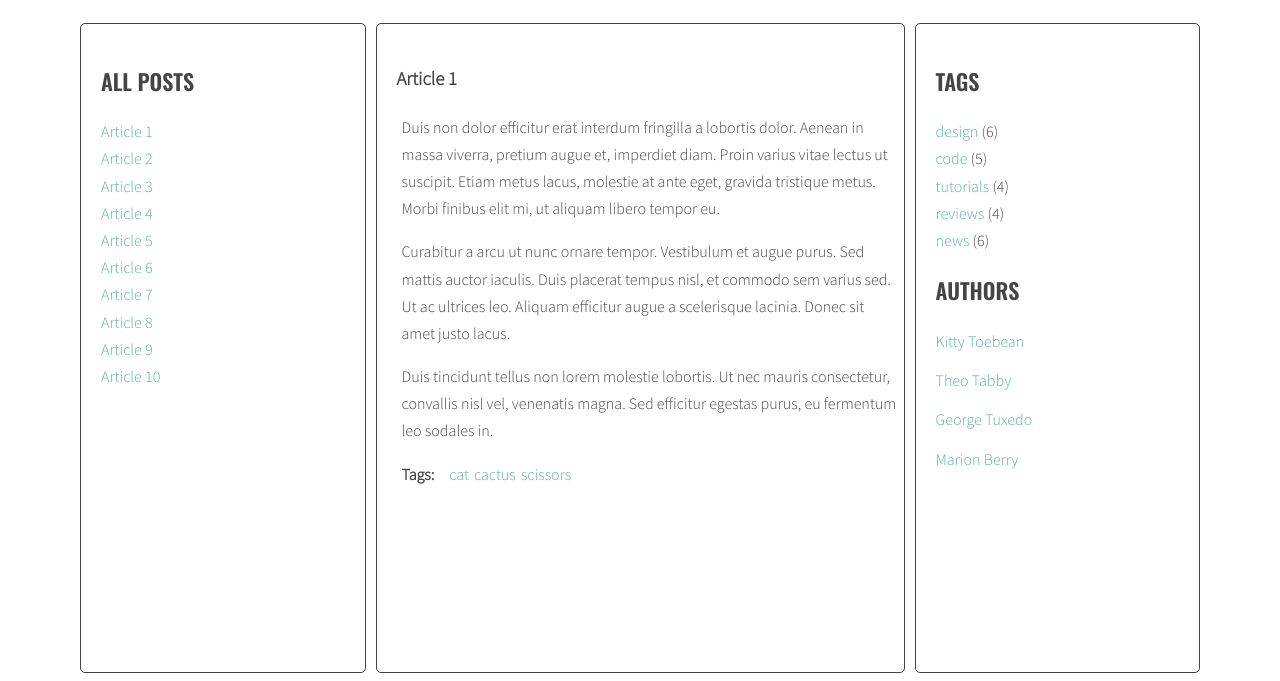
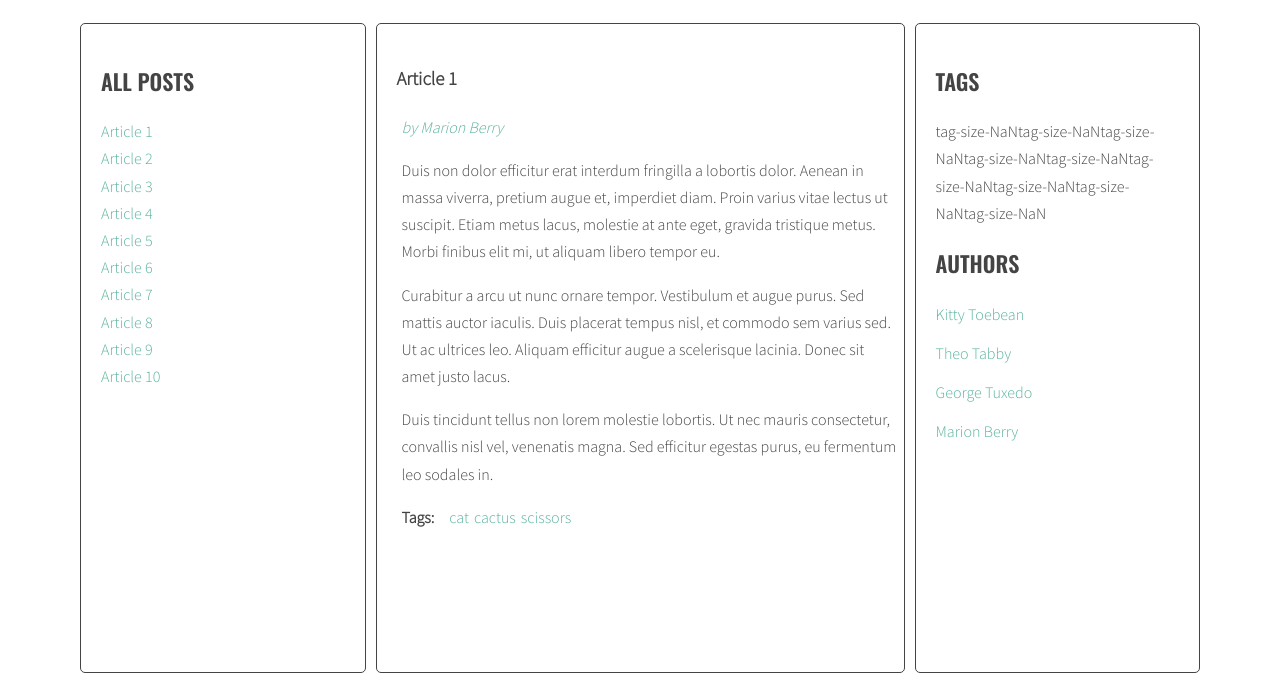
Before and after one commit to BartoszGlinka/javascript-blog, a website: page index.html in a window 1280 px wide. Shown: the part 220-901 px from the top of the page. Drawn offline with nearby package versions, Linux system fonts and the light colour scheme.

Commit message:
repair function authorClickHandler in script.js

```diff
--- a/index.html
+++ b/index.html
@@ -182,11 +182,6 @@
       <aside class="sidebar">
         <h2 class="section-title">Tags</h2>
         <ul class="list tags">
-          <li><a href="#">design</a> <span>(6)</span></li>
-          <li><a href="#">code</a> <span>(5)</span></li>
-          <li><a href="#">tutorials</a> <span>(4)</span></li>
-          <li><a href="#">reviews</a> <span>(4)</span></li>
-          <li><a href="#">news</a> <span>(6)</span></li>
         </ul>
         <h2 class="section-title">Authors</h2>
         <ul class="list authors">
--- a/js/script.js
+++ b/js/script.js
@@ -1,3 +1,4 @@
+'use strict';
 {
   const titleClickHandler = function(event) {
     event.preventDefault()
@@ -8,7 +9,7 @@
     const activeLinks = document.querySelectorAll('.titles a.active')
 
     for (const activeLink of activeLinks) {
-    	activeLink.classList.remove('active')
+      activeLink.classList.remove('active')
     }
 
     /* [DONE] add class 'active' to the clicked link */
@@ -20,7 +21,7 @@
     const activeArticles = document.querySelectorAll('.posts .active')
 
     for (const activeArticle of activeArticles) {
-    	activeArticle.classList.remove('active')
+      activeArticle.classList.remove('active')
     }
 
     /* [DONE] get 'href' attribute from the clicked link */
@@ -39,6 +40,10 @@
   const optArticleTagsSelector = '.post-tags .list'
   const optLinksTagSelector = '.list a'
   const optArticleAuthorSelector = '.post-author'
+  const optLinksAuthorSelector = '.post-author a'
+  const optTagsListSelector = '.tags.list' //never used
+  const optCloudClassCount = 5
+  const optCloudClassPrefix = 'tag-size-'
 
   generateTitleLinks()
 
@@ -61,6 +66,7 @@
       /* insert link into titleList */
       titleList.insertAdjacentHTML('afterbegin', linkHTML)
       html = html + linkHTML
+
     }
 
     titleList.innerHTML = html
@@ -71,10 +77,22 @@
       link.addEventListener('click', titleClickHandler)
     }
   }
-
   generateTitleLinks()
 
-  function generateTags() {
+  calculateTagsParams()
+
+  function calculateTagClass(count, params) {
+    const normalizedCount = count - params.min
+	const normalizedMax = params.max - params.min
+	const percentage = normalizedCount / normalizedMax
+	const classNumber = Math.floor( percentage * (optCloudClassCount - 1) + 1 )
+	return (optCloudClassPrefix + classNumber)
+  }
+
+  function generateTags(tag) {
+	/* [NEW] create a new variable allTags with an empty array */
+	let allTags = {}
+
     /* find all articles */
     const articles = document.querySelectorAll(optArticleSelector)
 
@@ -97,13 +115,60 @@
         const linkHTML = '<li><a href="#tag-' + tag + '">' + tag + '</a></li>'
         /* add generated code to html variable */
         html = html + linkHTML
+		console.log(html)
+		/* [NEW] check if this link is NOT already in allTags */
+		if(!allTags[tag]) {
+		/* [NEW] add tag to allTags object */
+			allTags[tag] = 1
+		} else {
+			allTags[tag]++
+		}
         /* END LOOP: for each tag */
       }
       /* insert HTML of all the links into the tags wrapper */
       tagsWrapper.insertAdjacentHTML('afterbegin', html)
+    /* END LOOP: for every article: */
+	}
+	/* [NEW] find list of tags in right column */
+    const tagList = document.querySelector('.tags')
+    /*[NEW] create variable for all links HTML code */
 
-    /* END LOOP: for every article: */
+    const tagsParams = calculateTagsParams(allTags)
+
+    console.log('tagsParams:', tagsParams)
+
+    let allTagsHTML = '' //never used
+
+		/* [NEW] START LOOP: for each tag in allTags: */
+    for(let alltag in allTags){
+      /*[NEW] generate code of a link and add it to allTagsHTML*/
+		const tagLinkHTML = calculateTagClass(allTags[tag], tagsParams)
+
+		console.log('tagLinkHTML:', tagLinkHTML)
+
+		allTagsHTML += tagLinkHTML
     }
+
+	console.log(allTags)
+	/* [NEW] END LOOP: for each tag in allTags: */
+
+	/*[NEW] add HTML from allTagsHTML to tagList */
+	tagList.innerHTML = allTagsHTML;
+
+  }
+
+  function calculateTagsParams(tags) {
+	const params = {
+		max: 0,
+		min: 99999,
+	}
+	for(let tag in tags){
+		params.max = Math.max(tags[tag], params.max)
+		params.min = Math.min(tags[tag], params.min)
+		console.log(tag + ' is used ' + tags[tag] + ' times')
+	}
+
+    return params
   }
 
   generateTags()
@@ -114,9 +179,9 @@
     /* make new constant named "clickedElement" and give it the value of "this" */
     const clickedElement = this
     /* make a new constant "href" and read the attribute "href" of the clicked element */
-    const href = clickedElement.getAttribute('href') // \\
+    const href = clickedElement.getAttribute('href') //
     /* make a new constant "tag" and extract tag from the "href" constant */
-    const tag = href.replace('#tag-', '')
+    const tag = href.replace('#tag-', '');
 
     /* find all tag links with class active */
     const tagsActiveLinks = document.querySelectorAll('a.active[href^="#tag-"]')
@@ -153,55 +218,64 @@
 
 	for(let article of articles) {
 
-    	const authorWrappers = article.querySelector(optArticleAuthorSelector)
+		const authorWrappers = article.querySelector(optArticleAuthorSelector)
 
-		const authorTags = article.getAttribute('data-author')
+		console.log (authorWrappers)
 
-		const linkHtml = '<a href="#author-' + authorTags + '">' + authorTags + '</a>'
+		const authorData = article.getAttribute('data-author')
+
+		console.log (authorData)
+
+		const linkHtml = '<a href="#author-' + authorData + '">'+ 'by' + ' ' + authorData + '</a>'
 
 		authorWrappers.insertAdjacentHTML('afterbegin', linkHtml)
 
-	 	console.log(authorWrappers)
+		console.log(authorWrappers)
+		console.log(linkHtml)
     }
 
   } //DONE
 
-  function authorClickHandler(){
+  generateAuthors()
 
-    event.preventDefault()
+  function authorClickHandler(event){
 
-   	const clickedElement = this
+    event.preventDefault();
+
+	const clickedElement = this
 
 	const href = clickedElement.getAttribute('href')
 
-	const tag = href.replace('#tag-', '')
+	const authorActiveLinks = document.querySelectorAll('a.active[href^="#author-"]')
 
-	const tagsActiveLinks = tag.querySelectorAll('a.active[href^="#tag-"]')
+	for(const authorActiveLink of authorActiveLinks) {
 
-    for(const tagsActiveLink of tagsActiveLinks) {
-
-    	tagsActiveLink.classList.remove('active')
+		authorActiveLink.classList.remove('active');
     }
 
-    const allTagLinks = document.querySelectorAll('a[href="' + href + '"]')
+    const allauthorLinks = document.querySelectorAll('a[href="' + href + '"]')
 
-    for (const allTagLink of allTagLinks) {
+    for (const allauthorLink of allauthorLinks) {
 
-    	allTagLink.classList.add('active')
+		allauthorLink.classList.add('active');
+    }
+	console.log(allauthorLinks)
 
-    }
+	const link = href.replace('#author-', '') // never used
 
-    generateTitleLinks('[data-author ="' + allTagLinks + '"]')
+	generateTitleLinks('[data-author = "'+link+'"]')
   }
 
   function addClickListenersToAuthors(){
 
-    const allLinksAuthors = document.querySelectorAll(optArticleAuthorSelector)
-
-    for (const allLinksAuthor of allLinksAuthors) {
-     	allLinksAuthor.addEventListener('click', tagClickHandler)
+    const allLinksAuthors = document.querySelectorAll(optLinksAuthorSelector)
+	console.log(allLinksAuthors)
+    for(const allLinksAuthor of allLinksAuthors) {
+		allLinksAuthor.addEventListener('click', authorClickHandler)
     }
   } //DONE
 
   addClickListenersToTags()
+
+  addClickListenersToAuthors()
 }
```
